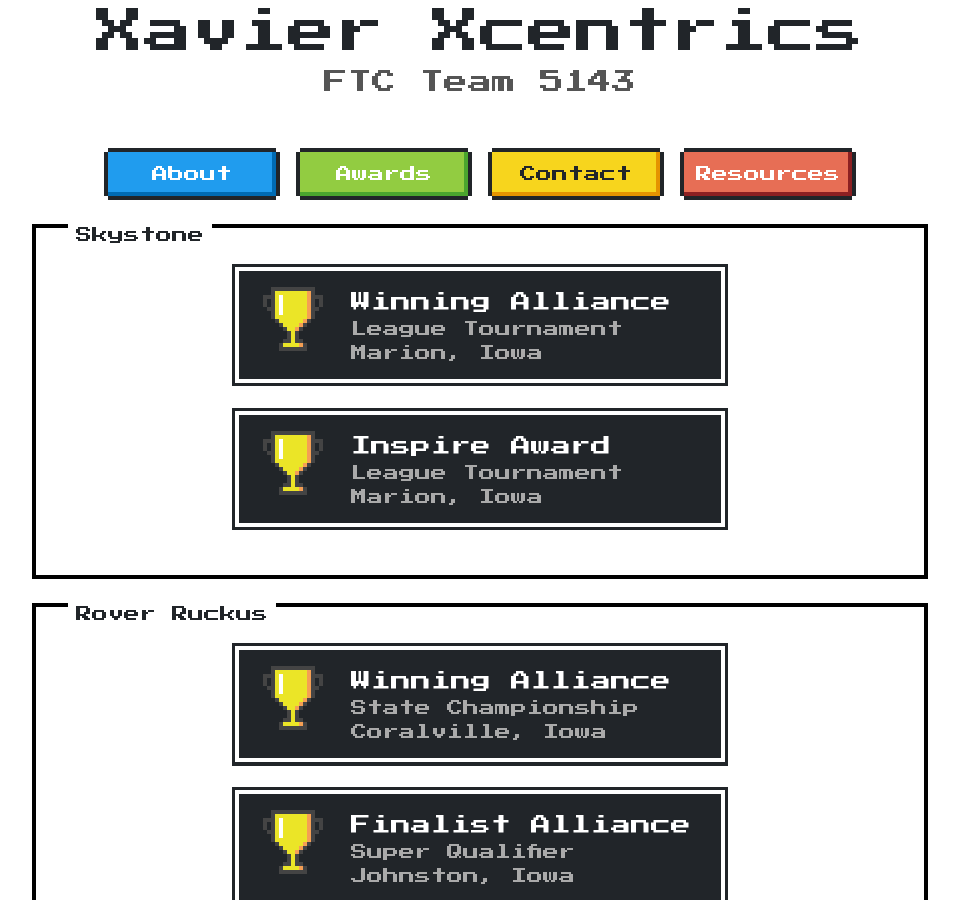
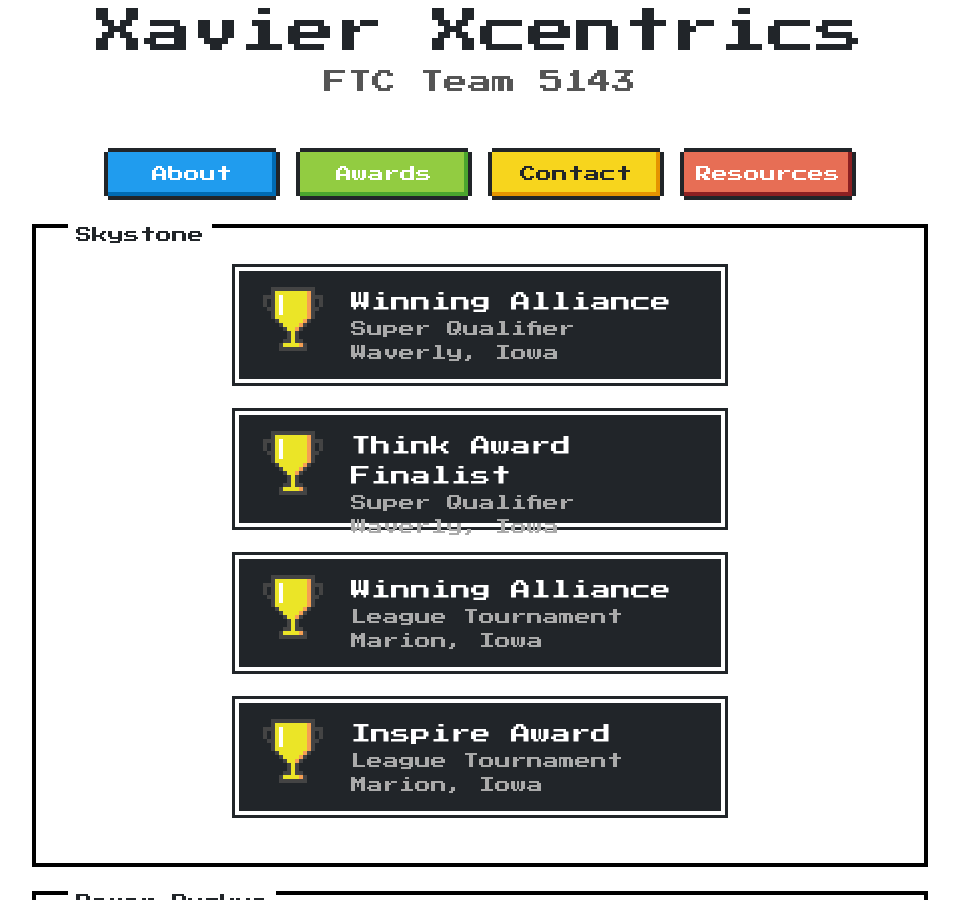
Before and after one commit to FTC5143/ftc5143.github.io, a Jekyll site: the page built from awards.html, in a window 1280 px wide and 900 px high. Shown: the whole window, without its empty margins (160-1119 px from the left). Built offline with Jekyll 4.4.1, drawn with Linux system fonts in a browser that asks for light colours.

Commit message:
add awards from the superqual

```diff
--- a/_data/awards.yml
+++ b/_data/awards.yml
@@ -1,5 +1,13 @@
 - title: "Skystone"
   awards:
+    - title: "Winning Alliance"
+      competition: "Super Qualifier"
+      location: "Waverly, Iowa"
+
+    - title: "Think Award Finalist"
+      competition: "Super Qualifier"
+      location: "Waverly, Iowa"
+
     - title: "Winning Alliance"
       competition: "League Tournament"
       location: "Marion, Iowa"
```
